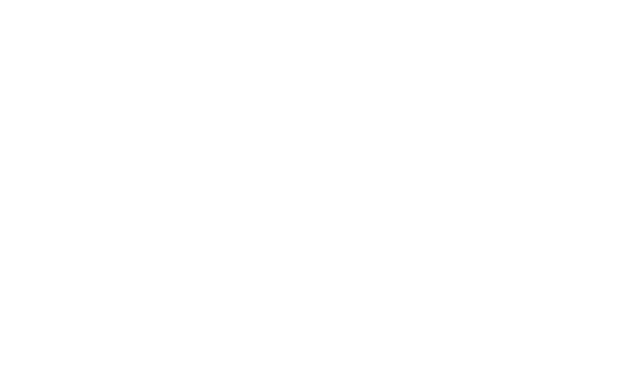
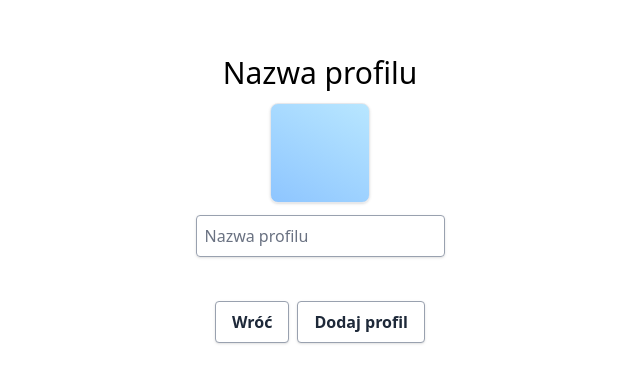
Before and after one commit to kchmie/task-board-app, a React (Vite) app: page /#/createprofile in a window 1280 px wide. Before the commit this address had no page. Shown: the part 201-584 px from the top of the page, without its empty margins (320-960 px from the left). Built offline with nearby package versions, Linux system fonts and the light colour scheme.

Commit message:
feat: add profile creation

```diff
--- a/src/App.tsx
+++ b/src/App.tsx
@@ -1,11 +1,12 @@
 
 import { HashRouter, Route, Routes } from 'react-router'
 import { Home } from './views/Home'
-import { AccountSelection } from './views/AccountSelection'
+import { ProfileSelection } from './views/ProfileSelection'
 import { useAppStore } from './AppStore'
 import { useEffect } from 'react'
 import UserProfile from './controllers/UserProfile'
 import { EnsureActiveProfile } from './views/middleware/EnsureActiveProfile'
+import { ProfileCreation } from './views/ProfileCreation'
 
 function App() {
     const { addProfile } = useAppStore()
@@ -24,7 +25,8 @@
                 <Route element={<EnsureActiveProfile />}>
                     <Route path="/home" element={<Home />} />
                 </Route>
-                <Route path="/" element={<AccountSelection />} />
+                <Route path="/" element={<ProfileSelection />} />
+                <Route path="/createprofile" element={<ProfileCreation />} />
             </Routes>
         </HashRouter>
 
--- a/src/views/AccountSelection.tsx
+++ /dev/null
@@ -1,29 +0,0 @@
-import { Link } from "react-router";
-import { CenterPanel, AccountAvatarBig, Button } from "./ui-components";
-import { useAppStore } from "../AppStore";
-import UserProfile from "../controllers/UserProfile";
-
-export function AccountSelection() {
-    const { userProfiles, addProfile, removeProfile, setActiveProfile } = useAppStore()
-
-    const addProfiles = () => {
-        addProfile(new UserProfile(`${(Math.random() + 1).toString(36).substring(7)} ${(Math.random() + 1).toString(36).substring(7)}`, "Test"))
-    }
-
-    const removeLastProfile = () => {
-        removeProfile(userProfiles[userProfiles.length - 1])
-    }
-
-    return (
-        <CenterPanel>
-            <p className="text-3xl m-5">Wybierz użytkownika:</p>
-            <div className="flex mx-5 lg:w-6/8 gap-5 justify-center flex-wrap">
-                {userProfiles.map((profile, i) => {
-                    return <Link key={i} to="/home" onClick={() => { setActiveProfile(profile) }}><AccountAvatarBig name={profile.profileName} /></Link>
-                })}
-                <AccountAvatarBig add onClick={addProfiles} />
-            </div>
-            <Button onClick={removeLastProfile}>Usuń ostatni profil</Button>
-        </CenterPanel>
-    )
-}
--- a/src/views/Home.tsx
+++ b/src/views/Home.tsx
@@ -23,7 +23,7 @@
                 <Button onClick={() => { updateActiveProfile(activeProfile!.setInputText(testInput.current?.value || "")) }}>Zapisz</Button>
             </div>
 
-            <Link to="/" onClick={() => { setActiveProfile(null) }}><Button>Wróć do wyboru użytkownika</Button></Link>
+            <Link to="/" onClick={() => { setActiveProfile(null) }}><Button>Wróć do wyboru profilu</Button></Link>
         </CenterPanel>
     )
 }
--- /dev/null
+++ b/src/views/ProfileCreation.tsx
@@ -0,0 +1,34 @@
+import { Link } from "react-router";
+import { ProfileAvatarBig, Button, CenterPanel, TextInput } from "./ui-components";
+import { useState } from "react";
+import { useAppStore } from "../AppStore";
+import UserProfile from "../controllers/UserProfile";
+
+export function ProfileCreation() {
+    const [profileName, setProfileName] = useState("")
+    const [errorMessage, setErrorMessage] = useState("")
+
+    const {addProfile} = useAppStore()
+
+    const addNewProfile = (e:any) => {
+        if(profileName === ""){
+            e.preventDefault()
+            setErrorMessage("Nazwa profilu nie może być pusta")
+            return
+        }
+        addProfile(new UserProfile(profileName, ""))
+    }
+
+    return (
+        <CenterPanel>
+            <p className="text-3xl">Nazwa profilu</p>
+            <ProfileAvatarBig name={profileName}></ProfileAvatarBig>
+            <TextInput onChange={(e: any) => {setProfileName(e.target.value); setErrorMessage("")}} placeholder="Nazwa profilu"></TextInput>
+            <p className="text-red-500 font-bold h-5">{errorMessage !== "" && errorMessage}</p>
+            <div className="flex gap-2 w-full justify-center">
+                <Link to="/"><Button>Wróć</Button></Link>
+                <Link to="/" onClick={addNewProfile}><Button>Dodaj profil</Button></Link>
+            </div>
+        </CenterPanel>
+    )
+}
--- /dev/null
+++ b/src/views/ProfileSelection.tsx
@@ -0,0 +1,25 @@
+import { Link } from "react-router";
+import { CenterPanel, ProfileAvatarBig, Button } from "./ui-components";
+import { useAppStore } from "../AppStore";
+
+export function ProfileSelection() {
+    const { userProfiles, removeProfile, setActiveProfile } = useAppStore()
+
+    const removeLastProfile = () => {
+        removeProfile(userProfiles[userProfiles.length - 1])
+    }
+
+    return (
+        <CenterPanel>
+            <p className="text-3xl m-5">Wybierz profil:</p>
+            <div className="flex mx-5 lg:w-6/8 gap-5 justify-center flex-wrap">
+                {userProfiles.map((profile, i) => {
+                    return <Link key={i} to="/home" onClick={() => { setActiveProfile(profile) }}><ProfileAvatarBig name={profile.profileName} /></Link>
+                })}
+                <Link to="/createprofile"><ProfileAvatarBig add/></Link>
+
+            </div>
+            <Button onClick={removeLastProfile}>Usuń ostatni profil</Button>
+        </CenterPanel>
+    )
+}
--- a/src/views/ui-components/AccountAvatarBig.tsx
+++ b/src/views/ui-components/ProfileAvatarBig.tsx
@@ -1,5 +1,5 @@
 
-export function AccountAvatarBig(props: any) {
+export function ProfileAvatarBig(props: any) {
     const initials = props.add ? "" : (props.name as string).split(" ").map(word => word[0]?.toUpperCase()).join("")
 
     return (
--- a/src/views/ui-components/TextInput.tsx
+++ b/src/views/ui-components/TextInput.tsx
@@ -2,7 +2,7 @@
 export function TextInput(props: any) {
     return (
         <input
-            className={props.className + " p-2 mr-2 shadow border border-gray-400 rounded focus:outline-none placeholder:text-black"}
+            className={props.className + " p-2 mx-2 shadow border border-gray-400 rounded focus:outline-none placeholder:text-gray-500"}
             placeholder={props.placeholder}
             onChange={props.onChange}
             value={props.value}
--- a/src/views/ui-components/index.ts
+++ b/src/views/ui-components/index.ts
@@ -1,4 +1,4 @@
 export * from "./Button"
 export * from "./TextInput"
 export * from "./CenterPanel"
-export * from "./AccountAvatarBig"
+export * from "./ProfileAvatarBig"
```
